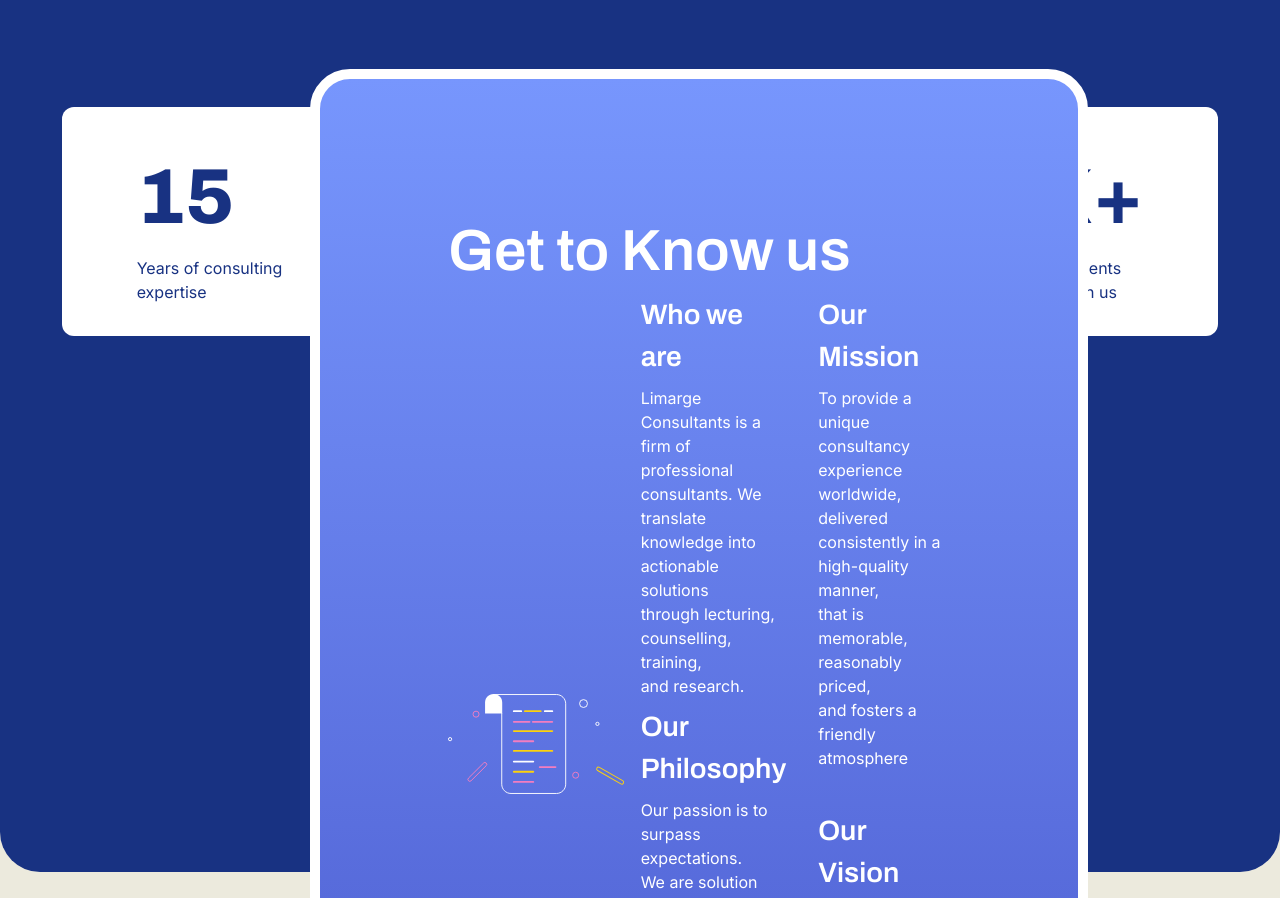
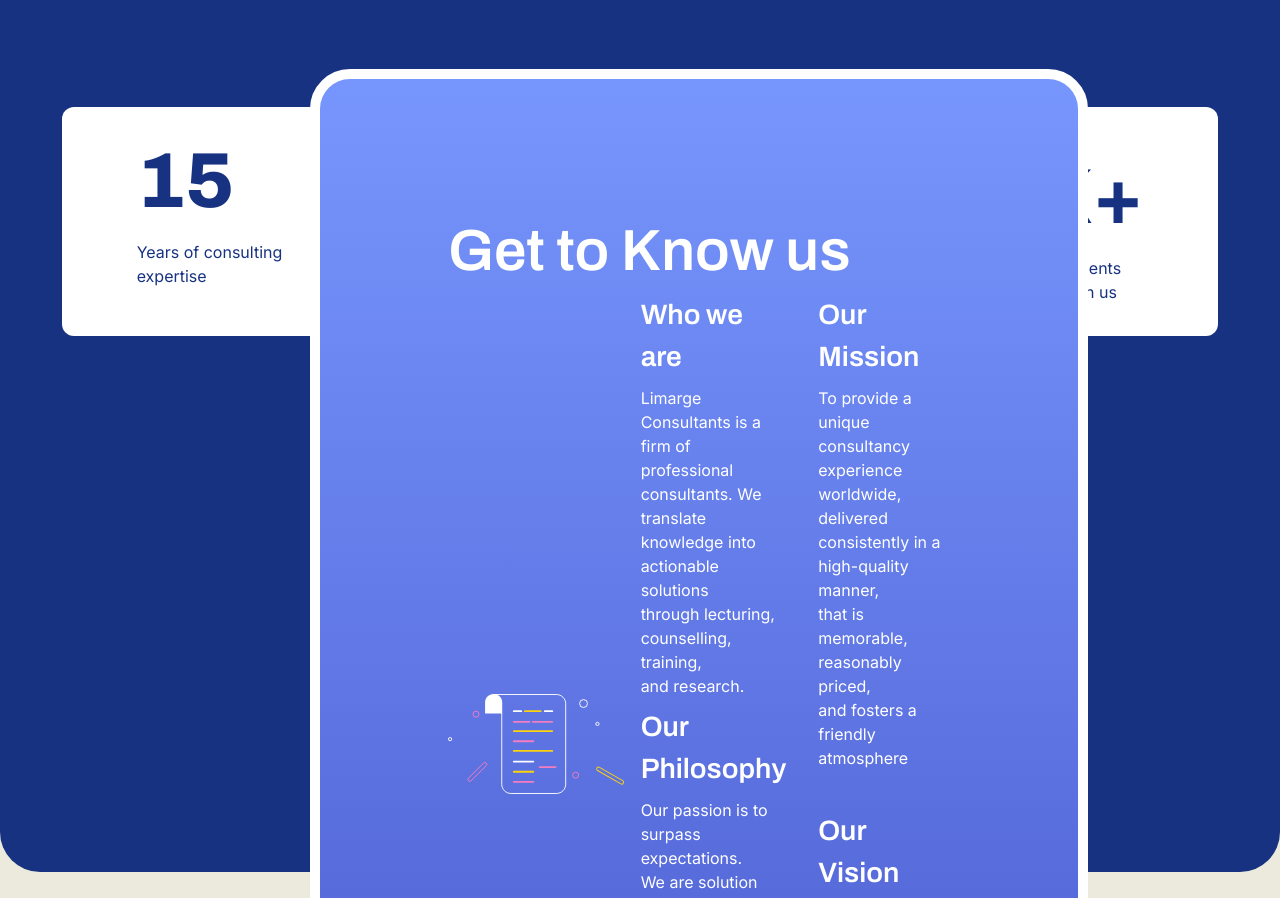
Before and after one commit to almondkiruthu/Limarge, a React (Vite) app in the folder client/: page / in a window 1280 px wide. Shown: the part 2398-3296 px from the top of the page. Built offline with nearby package versions, Linux system fonts and the light colour scheme; what prettier-plugin-tailwindcss would draw is missing.

Commit message:
Change lg to 3xl screens

```diff
--- a/client/src/components/Stories.tsx
+++ b/client/src/components/Stories.tsx
@@ -18,7 +18,7 @@ const Stories = () => {
         </div>
         <div className="flex flex-wrap gap-y-10 pt-10 3xl:ml-[3.125rem] lg:gap-x-4  lg:pl-0 lg:pt-24">
           <div className="mx-auto rounded-[12px] bg-white">
-            <div className=" px-[60px] py-4  text-customBlue lg:px-[75px] lg:py-8">
+            <div className=" px-[60px] py-4  text-customBlue lg:px-[75px] 3xl:py-8">
               <div>
                 <p className="font-archivo text-[48px] font-extrabold lg:text-[78px]">
                   15
```
